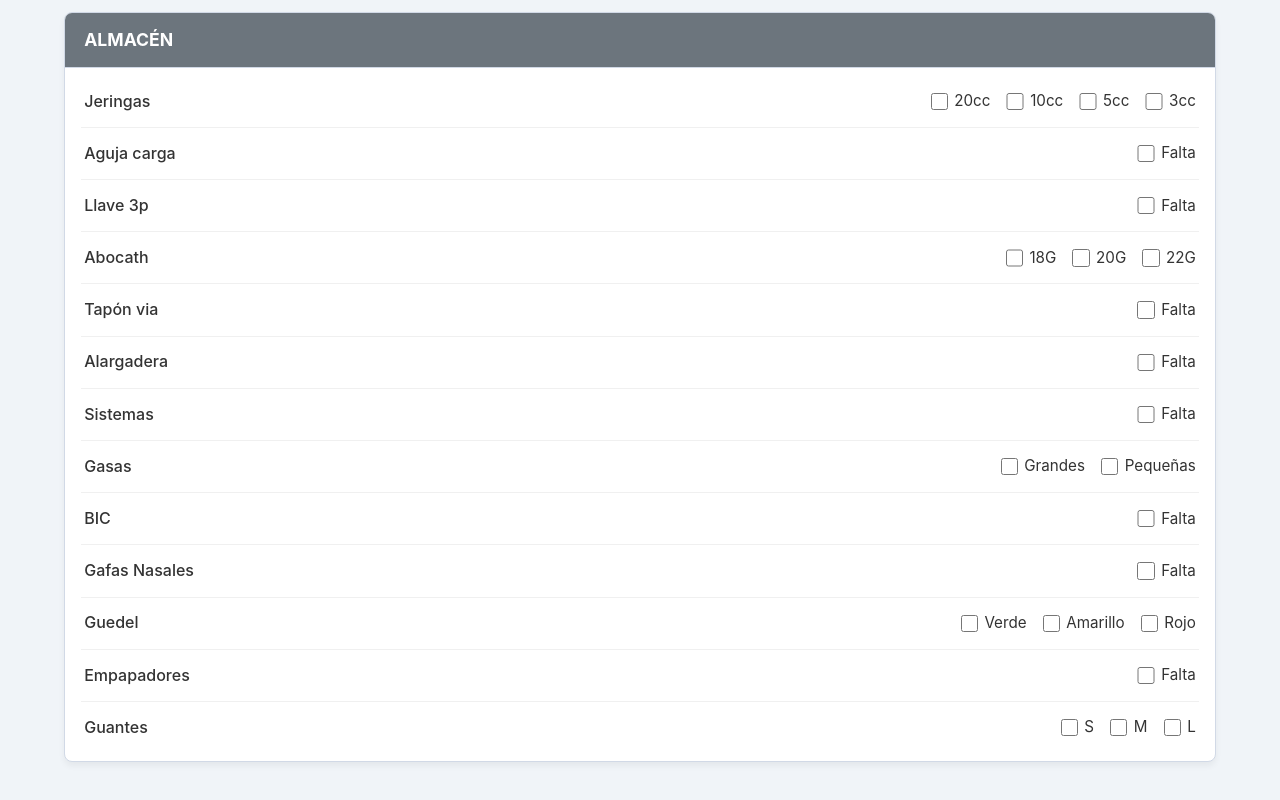
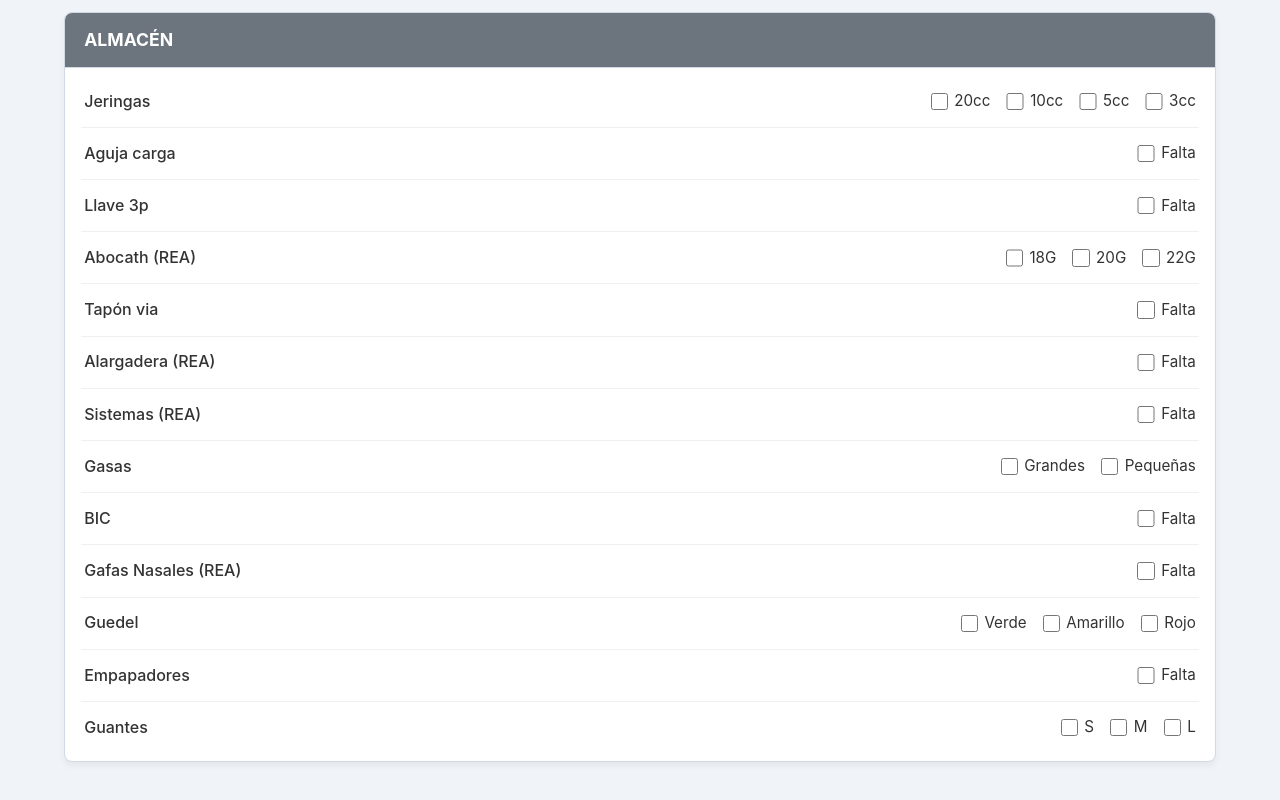
Before and after one commit to evic31/REPOSICION-BQ-CIMA, a plain HTML site: page index.html in a window 1280 px wide. Shown: the part 985-1785 px from the top of the page. Drawn offline with Linux system fonts and the light colour scheme.

Commit message:
Update index.html

```diff
--- a/index.html
+++ b/index.html
@@ -342,10 +342,10 @@
             ],
             "ALMACÉN": [
                 { name: "Jeringas", type: "checkbox", options: ["20cc", "10cc", "5cc", "3cc"], storage: "ALMACÉN PASILLO DERECHO" }, { name: "Aguja carga", type: "checkbox", storage: "ALMACÉN PASILLO DERECHO" },
-                { name: "Llave 3p", type: "checkbox", storage: "ALMACÉN PASILLO DERECHO" }, { name: "Abocath", type: "checkbox", options: ["18G", "20G", "22G"], storage: "ALMACÉN PASILLO DERECHO" },
-                { name: "Tapón via", type: "checkbox", storage: "ALMACÉN PASILLO DERECHO" }, { name: "Alargadera", type: "checkbox", storage: "ALMACÉN PASILLO DERECHO" },
-                { name: "Sistemas", type: "checkbox", storage: "ALMACÉN PASILLO DERECHO" }, { name: "Gasas", type: "checkbox", options: ["Grandes", "Pequeñas"], storage: "ALMACÉN PASILLO DERECHO" },
-                { name: "BIC", type: "checkbox", storage: "ALMACÉN PASILLO DERECHO" }, { name: "Gafas Nasales", type: "checkbox", storage: "ALMACÉN PASILLO DERECHO" },
+                { name: "Llave 3p", type: "checkbox", storage: "ALMACÉN PASILLO DERECHO" }, { name: "Abocath (REA)", type: "checkbox", options: ["18G", "20G", "22G"], storage: "ALMACÉN PASILLO DERECHO" },
+                { name: "Tapón via", type: "checkbox", storage: "ALMACÉN PASILLO DERECHO" }, { name: "Alargadera (REA)", type: "checkbox", storage: "ALMACÉN PASILLO DERECHO" },
+                { name: "Sistemas (REA)", type: "checkbox", storage: "ALMACÉN PASILLO DERECHO" }, { name: "Gasas", type: "checkbox", options: ["Grandes", "Pequeñas"], storage: "ALMACÉN PASILLO DERECHO" },
+                { name: "BIC", type: "checkbox", storage: "ALMACÉN PASILLO DERECHO" }, { name: "Gafas Nasales (REA)", type: "checkbox", storage: "ALMACÉN PASILLO DERECHO" },
                 { name: "Guedel", type: "checkbox", options: ["Verde", "Amarillo", "Rojo"], storage: "ALMACÉN PASILLO DERECHO" }, { name: "Empapadores", type: "checkbox", storage: "ALMACÉN PASILLO DERECHO" },
                 { name: "Guantes", type: "checkbox", options: ["S", "M", "L"], storage: "ALMACÉN PASILLO DERECHO" }
             ]
@@ -361,10 +361,10 @@
             ],
             "ALMACÉN": [
                 { name: "Jeringas", type: "checkbox", options: ["20cc", "10cc", "5cc", "3cc"], storage: "ALMACÉN PASILLO DERECHO" }, { name: "Aguja carga", type: "checkbox", storage: "ALMACÉN PASILLO DERECHO" },
-                { name: "Llave 3p", type: "checkbox", storage: "ALMACÉN PASILLO DERECHO" }, { name: "Abocath", type: "checkbox", options: ["18G", "20G", "22G"], storage: "ALMACÉN PASILLO DERECHO" },
-                { name: "Alargadera", type: "checkbox", storage: "ALMACÉN PASILLO DERECHO" }, { name: "Sistemas", type: "checkbox", storage: "ALMACÉN PASILLO DERECHO" },
+                { name: "Llave 3p", type: "checkbox", storage: "ALMACÉN PASILLO DERECHO" }, { name: "Abocath (UCSI)", type: "checkbox", options: ["18G", "20G", "22G"], storage: "ALMACÉN PASILLO DERECHO" },
+                { name: "Alargadera (UCSI)", type: "checkbox", storage: "ALMACÉN PASILLO DERECHO" }, { name: "Sistemas (UCSI)", type: "checkbox", storage: "ALMACÉN PASILLO DERECHO" },
                 { name: "Gasas", type: "checkbox", storage: "ALMACÉN PASILLO DERECHO" }, { name: "Empapadores", type: "checkbox", storage: "ALMACÉN PASILLO DERECHO" },
-                { name: "Aposito via", type: "checkbox", storage: "ALMACÉN PASILLO IZQUIERDO" }, { name: "Guantes", type: "checkbox", options: ["S", "M", "L"], storage: "ALMACÉN PASILLO DERECHO" }
+                { name: "Aposito via (UCSI)", type: "checkbox", storage: "ALMACÉN PASILLO IZQUIERDO" }, { name: "Guantes", type: "checkbox", options: ["S", "M", "L"], storage: "ALMACÉN PASILLO DERECHO" }
             ]
         },
         "template_quirofano": {
```
